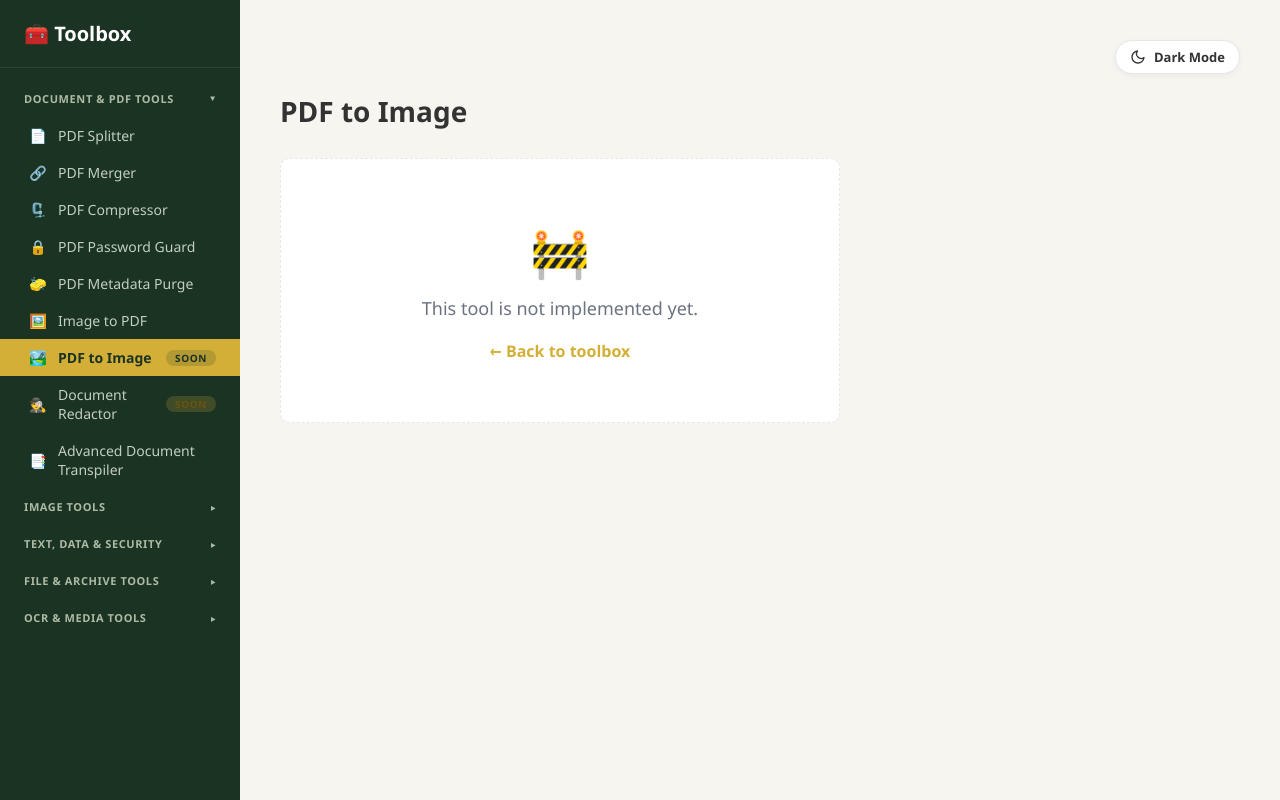
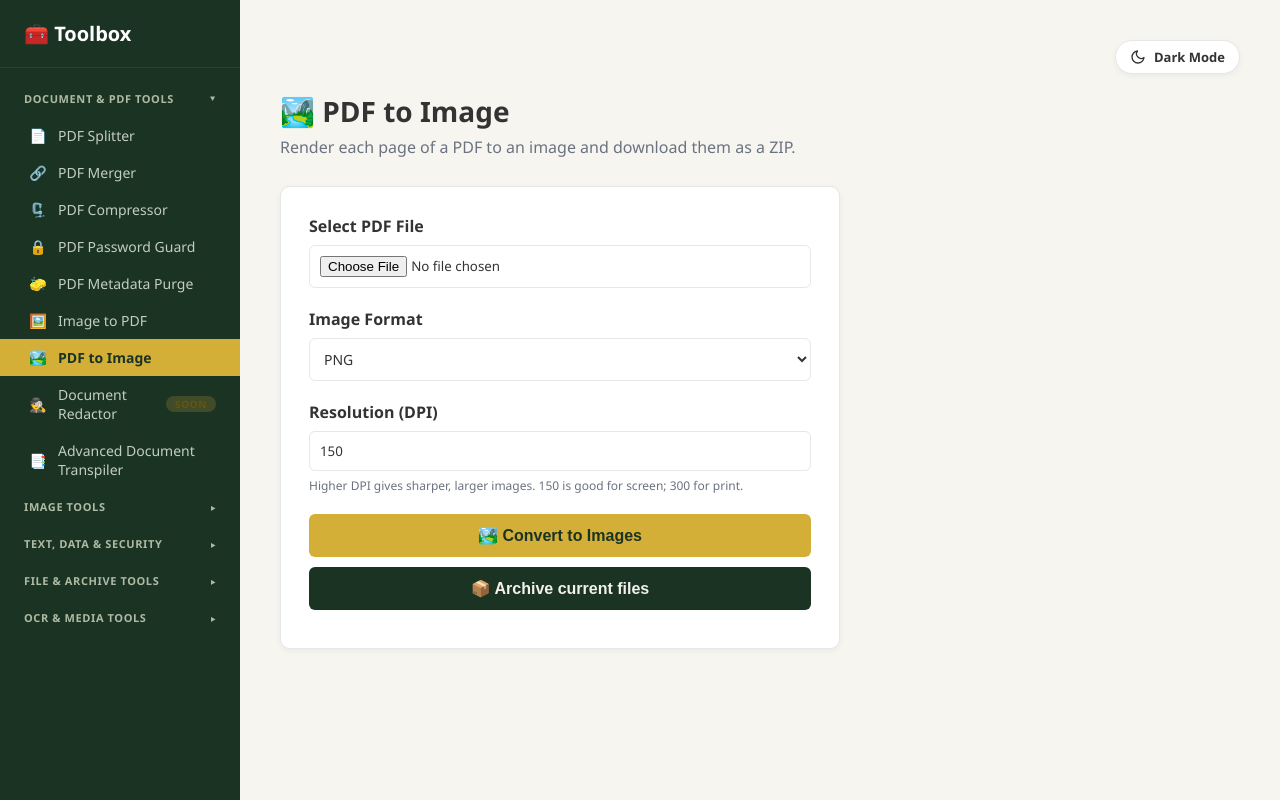
Before and after one commit to LeoTermado/private-toolbox, a Flask app: page /pdf/to-image/ in a window 1280 px wide. Run offline with Flask 3, Linux system fonts and the light colour scheme; some libraries are stand-ins or nearby versions.

Commit message:
added pdf to image tool by adding PyMuPDF dependency

```diff
--- a/app.py
+++ b/app.py
@@ -40,7 +40,7 @@ TOOLS = [
     {"endpoint": "pdf_merger.index",       "path": "/pdf/merger/",       "label": "PDF Merger",        "icon": "🔗", "implemented": True},
     {"endpoint": "pdf_compressor.index",   "path": "/pdf/compressor/",   "label": "PDF Compressor",    "icon": "🗜️", "implemented": True},
     {"endpoint": "image_to_pdf.index",     "path": "/image/to-pdf/",     "label": "Image to PDF",      "icon": "🖼️", "implemented": True},
-    {"endpoint": "pdf_to_image.index",     "path": "/pdf/to-image/",     "label": "PDF to Image",      "icon": "🏞️", "implemented": False},
+    {"endpoint": "pdf_to_image.index",     "path": "/pdf/to-image/",     "label": "PDF to Image",      "icon": "🏞️", "implemented": True},
     {"endpoint": "file_renamer.index",     "path": "/files/renamer/",    "label": "File Renamer",      "icon": "✏️", "implemented": True},
     {"endpoint": "text_cleaner.index",     "path": "/text/cleaner/",     "label": "Text Cleaner",      "icon": "🧹", "implemented": True},
     {"endpoint": "zip_splitter.index",     "path": "/files/zip-splitter/", "label": "ZIP Splitter",    "icon": "📦", "implemented": True},
@@ -147,4 +147,12 @@ app = create_app()
 
 
 if __name__ == '__main__':
-    app.run(host='127.0.0.1', port=5000, debug=True)
+    import os
+    from core.paths import INPUT_FOLDER, OUTPUT_FOLDER, OLD_FOLDER
+    # Use the stat reloader (watches imported modules only, not the working
+    # folders) so writing tool output never restarts the server. See run.py.
+    app.run(host='127.0.0.1', port=5000, debug=True, reloader_type='stat', exclude_patterns=[
+        os.path.join(INPUT_FOLDER, '*'),
+        os.path.join(OUTPUT_FOLDER, '*'),
+        os.path.join(OLD_FOLDER, '*'),
+    ])
--- a/requirements.txt
+++ b/requirements.txt
@@ -3,3 +3,4 @@ Werkzeug==3.1.3
 PyPDF2==3.0.1
 Pillow==11.0.0
 Markdown==3.8.2
+PyMuPDF==1.27.2.3
--- a/templates/image_format_changer.html
+++ b/templates/image_format_changer.html
@@ -4,7 +4,7 @@
 {% block content %}
 <header class="page-header">
     <h1>🔄 Universal Image Format Changer</h1>
-    <p class="subtitle">Convert an image between PNG, JPG, WEBP, BMP, GIF and TIFF.</p>
+    <p class="subtitle">Convert an image between PNG, JPG, WEBP, BMP, GIF, TIFF, ICO, TGA and PPM.</p>
 </header>
 
 <div class="panel">
@@ -12,7 +12,7 @@
         <div class="form-group">
             <label for="file">Select Image</label>
             <input type="file" id="file" name="file"
-                   accept=".png,.jpg,.jpeg,.webp,.bmp,.gif,.tiff,.tif" required>
+                   accept=".png,.jpg,.jpeg,.jfif,.webp,.bmp,.gif,.tiff,.tif,.ico,.tga,.ppm,.pgm,.pbm" required>
         </div>
 
         <div class="form-group">
--- /dev/null
+++ b/templates/pdf_to_image.html
@@ -0,0 +1,61 @@
+{% extends "base.html" %}
+{% block title %}PDF to Image — Private Toolbox{% endblock %}
+
+{% block content %}
+<header class="page-header">
+    <h1>🏞️ PDF to Image</h1>
+    <p class="subtitle">Render each page of a PDF to an image and download them as a ZIP.</p>
+</header>
+
+<div class="panel">
+    <form action="{{ url_for('pdf_to_image.convert') }}" method="POST" enctype="multipart/form-data">
+        <div class="form-group">
+            <label for="file">Select PDF File</label>
+            <input type="file" id="file" name="file" accept=".pdf" required>
+        </div>
+
+        <div class="form-group">
+            <label for="format">Image Format</label>
+            <select id="format" name="format" class="select-input">
+                {% for value, label in formats %}
+                <option value="{{ value }}" {% if value == selected_format %}selected{% endif %}>{{ label }}</option>
+                {% endfor %}
+            </select>
+        </div>
+
+        <div class="form-group">
+            <label for="dpi">Resolution (DPI)</label>
+            <input type="number" id="dpi" name="dpi" min="36" max="600" value="{{ dpi }}">
+            <p class="hint">Higher DPI gives sharper, larger images. 150 is good for screen; 300 for print.</p>
+        </div>
+
+        <button type="submit" class="btn">🏞️ Convert to Images</button>
+    </form>
+
+    <form action="{{ url_for('pdf_to_image.archive') }}" method="POST"
+          data-confirm="Archive all current input and output files into 'old'?">
+        <button type="submit" class="btn btn-secondary">📦 Archive current files</button>
+    </form>
+</div>
+
+{% if result %}
+<div class="result-card">
+    <h2 class="result-title">Rendered {{ result.page_count }} page(s)</h2>
+    <div class="result-stats">
+        <div class="result-stat">
+            <span class="result-stat-label">Pages</span>
+            <span class="result-stat-value">{{ result.page_count }}</span>
+        </div>
+        <div class="result-stat">
+            <span class="result-stat-label">Format</span>
+            <span class="result-stat-value">{{ result.format }}</span>
+        </div>
+        <div class="result-stat">
+            <span class="result-stat-label">Resolution</span>
+            <span class="result-stat-value">{{ result.dpi }} DPI</span>
+        </div>
+    </div>
+    <a class="btn" href="{{ url_for('pdf_to_image.download', filename=result.bundle_name) }}">Download images (.zip)</a>
+</div>
+{% endif %}
+{% endblock %}
--- a/tools/pdf_to_image/routes.py
+++ b/tools/pdf_to_image/routes.py
@@ -1,9 +1,74 @@
-"""PDF to Image — placeholder (not implemented yet)."""
-from flask import Blueprint, render_template
+"""PDF to Image blueprint — render PDF pages to images (ZIP download)."""
+import os
+
+from flask import Blueprint, render_template, request, flash, redirect, url_for, abort
+
+from core.file_utils import archive_session
+from core.downloads import send_file_download
+from core.validators import is_pdf_filename
+from . import service
 
 bp = Blueprint('pdf_to_image', __name__, url_prefix='/pdf/to-image')
 
 
 @bp.route('/')
 def index():
-    return render_template('placeholder.html', tool_name='PDF to Image')
+    return render_template('pdf_to_image.html', result=None,
+                           formats=service.FORMAT_CHOICES, selected_format=service.DEFAULT_FORMAT,
+                           dpi=service.DEFAULT_DPI)
+
+
+@bp.route('/convert', methods=['POST'])
+def convert():
+    file = request.files.get('file')
+    fmt = request.form.get('format', service.DEFAULT_FORMAT)
+    dpi = service.clamp_dpi(request.form.get('dpi', service.DEFAULT_DPI))
+
+    if file is None or file.filename == '':
+        flash("Please select a PDF file.")
+        return redirect(url_for('pdf_to_image.index'))
+
+    if not is_pdf_filename(file.filename):
+        flash("Only PDF files are allowed.")
+        return redirect(url_for('pdf_to_image.index'))
+
+    if fmt not in {f[0] for f in service.FORMAT_CHOICES}:
+        fmt = service.DEFAULT_FORMAT
+
+    try:
+        input_path = service.save_upload(file)
+        page_count, bundle_path = service.render_pdf(input_path, fmt, dpi)
+    except service.RenderError as exc:
+        flash(str(exc))
+        return redirect(url_for('pdf_to_image.index'))
+    except Exception:
+        flash("Could not convert this PDF. It may be corrupt or unsupported.")
+        return redirect(url_for('pdf_to_image.index'))
+
+    view = {
+        "page_count": page_count,
+        "format": fmt.upper(),
+        "dpi": dpi,
+        "bundle_name": os.path.basename(bundle_path),
+    }
+    return render_template('pdf_to_image.html', result=view,
+                           formats=service.FORMAT_CHOICES, selected_format=fmt, dpi=dpi)
+
+
+@bp.route('/download/<path:filename>')
+def download(filename):
+    safe_name = os.path.basename(filename)
+    path = os.path.join(service.PDF2IMG_OUTPUT, safe_name)
+    if not os.path.isfile(path):
+        abort(404)
+    return send_file_download(path, download_name=safe_name, mimetype="application/zip")
+
+
+@bp.route('/archive', methods=['POST'])
+def archive():
+    archive_name = archive_session()
+    if archive_name is None:
+        flash("Nothing to archive! Input and Output folders are already empty.")
+    else:
+        flash(f"Successfully archived session into old/{archive_name}/ !")
+    return redirect(url_for('pdf_to_image.index'))
--- /dev/null
+++ b/tools/pdf_to_image/service.py
@@ -0,0 +1,84 @@
+"""PDF to Image logic (no Flask).
+
+Renders each PDF page to an image with PyMuPDF (fitz) and bundles the pages
+into a ZIP for download.
+"""
+import os
+
+import fitz  # PyMuPDF
+
+from core.paths import tool_input_dir, tool_output_dir, ensure_tool_folders
+from core.uploads import save_upload as _save_upload
+from core.filenames import sanitize_filename, unique_path
+from core.archive_utils import zip_files_to_path
+
+TOOL_SLUG = "pdf_to_image"
+
+PDF2IMG_INPUT = tool_input_dir(TOOL_SLUG)
+PDF2IMG_OUTPUT = tool_output_dir(TOOL_SLUG)
+
+FORMAT_CHOICES = [("png", "PNG"), ("jpeg", "JPEG")]
+_FORMAT_EXT = {"png": "png", "jpeg": "jpg"}
+DEFAULT_FORMAT = "png"
+
+DEFAULT_DPI = 150
+MIN_DPI = 36
+MAX_DPI = 600
+
+
+class RenderError(Exception):
+    """User-facing error (encrypted, empty, or unreadable PDF)."""
+
+
+def ensure_pdf2img_folders():
+    return ensure_tool_folders(TOOL_SLUG)
+
+
+def save_upload(file_storage):
+    ensure_pdf2img_folders()
+    return _save_upload(file_storage, PDF2IMG_INPUT, default_name="document.pdf")
+
+
+def clamp_dpi(value):
+    try:
+        n = int(value)
+    except (TypeError, ValueError):
+        return DEFAULT_DPI
+    return max(MIN_DPI, min(MAX_DPI, n))
+
+
+def render_pdf(input_path, fmt, dpi):
+    """Render every page to an image and bundle them into a ZIP.
+
+    Returns (page_count, bundle_path). Raises RenderError on encrypted/empty/bad PDFs.
+    """
+    ensure_pdf2img_folders()
+    ext = _FORMAT_EXT.get(fmt, "png")
+
+    stem = os.path.splitext(os.path.basename(input_path))[0]
+    stem = sanitize_filename(stem, default="document")
+
+    try:
+        doc = fitz.open(input_path)
+    except Exception:
+        raise RenderError("Could not open this PDF. It may be corrupt.")
+
+    try:
+        if doc.needs_pass:
+            raise RenderError("This PDF is password-protected. Unlock it first.")
+        if doc.page_count == 0:
+            raise RenderError("This PDF has no pages.")
+
+        page_paths = []
+        for i in range(doc.page_count):
+            page = doc.load_page(i)
+            pix = page.get_pixmap(dpi=dpi)  # RGB, no alpha (safe for JPEG)
+            out_path = unique_path(PDF2IMG_OUTPUT, f"{stem}_page_{i + 1:03d}.{ext}")
+            pix.save(out_path)
+            page_paths.append(out_path)
+        page_count = doc.page_count
+    finally:
+        doc.close()
+
+    bundle_path = zip_files_to_path(page_paths, unique_path(PDF2IMG_OUTPUT, f"{stem}_images.zip"))
+    return page_count, bundle_path
```
Also changed, not shown: run.py (+18 -1 lines), tools/image_format_changer/service.py (+31 -9 lines).
